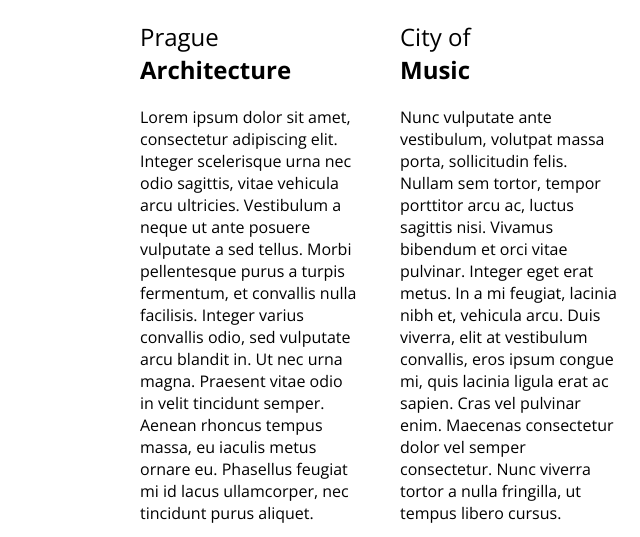
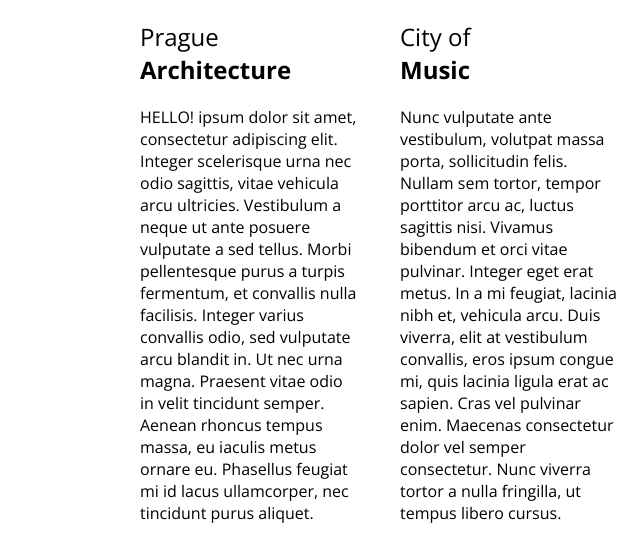
Before and after one commit to VELTCo/walk-and-learn, a plain HTML site: page index.html in a window 1280 px wide. Shown: the part 1040-1577 px from the top of the page, 0-640 px from the left. Drawn offline with nearby package versions, Linux system fonts and the light colour scheme.

Commit message:
Update index.html
I said Hello

```diff
--- a/index.html
+++ b/index.html
@@ -75,7 +75,7 @@
 
         <li>
             <h1>Prague <span>Architecture</span></h1>
-            <p>Lorem ipsum dolor sit amet, consectetur adipiscing elit. Integer scelerisque urna nec odio sagittis, vitae vehicula arcu ultricies. Vestibulum a neque ut ante posuere vulputate a sed tellus. Morbi pellentesque purus a turpis fermentum, et convallis nulla facilisis. Integer varius convallis odio, sed vulputate arcu blandit in. Ut nec urna magna. Praesent vitae odio in velit tincidunt semper. Aenean rhoncus tempus massa, eu iaculis metus ornare eu. Phasellus feugiat mi id lacus ullamcorper, nec tincidunt purus aliquet.</p>
+            <p>HELLO! ipsum dolor sit amet, consectetur adipiscing elit. Integer scelerisque urna nec odio sagittis, vitae vehicula arcu ultricies. Vestibulum a neque ut ante posuere vulputate a sed tellus. Morbi pellentesque purus a turpis fermentum, et convallis nulla facilisis. Integer varius convallis odio, sed vulputate arcu blandit in. Ut nec urna magna. Praesent vitae odio in velit tincidunt semper. Aenean rhoncus tempus massa, eu iaculis metus ornare eu. Phasellus feugiat mi id lacus ullamcorper, nec tincidunt purus aliquet.</p>
             <p class="go"><a href="walks.html#architecture">Go</a></p>
         </li>
 
```
